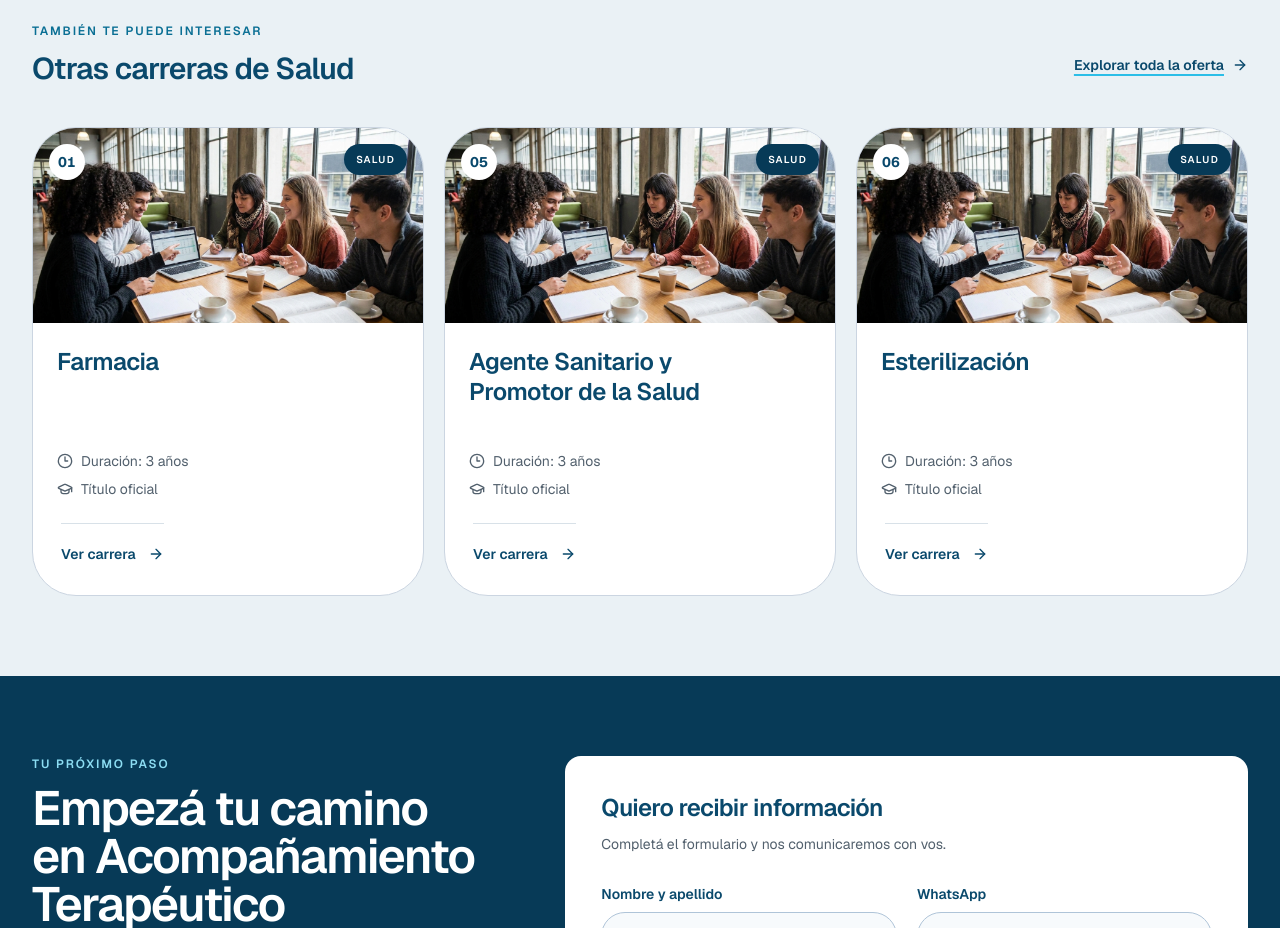
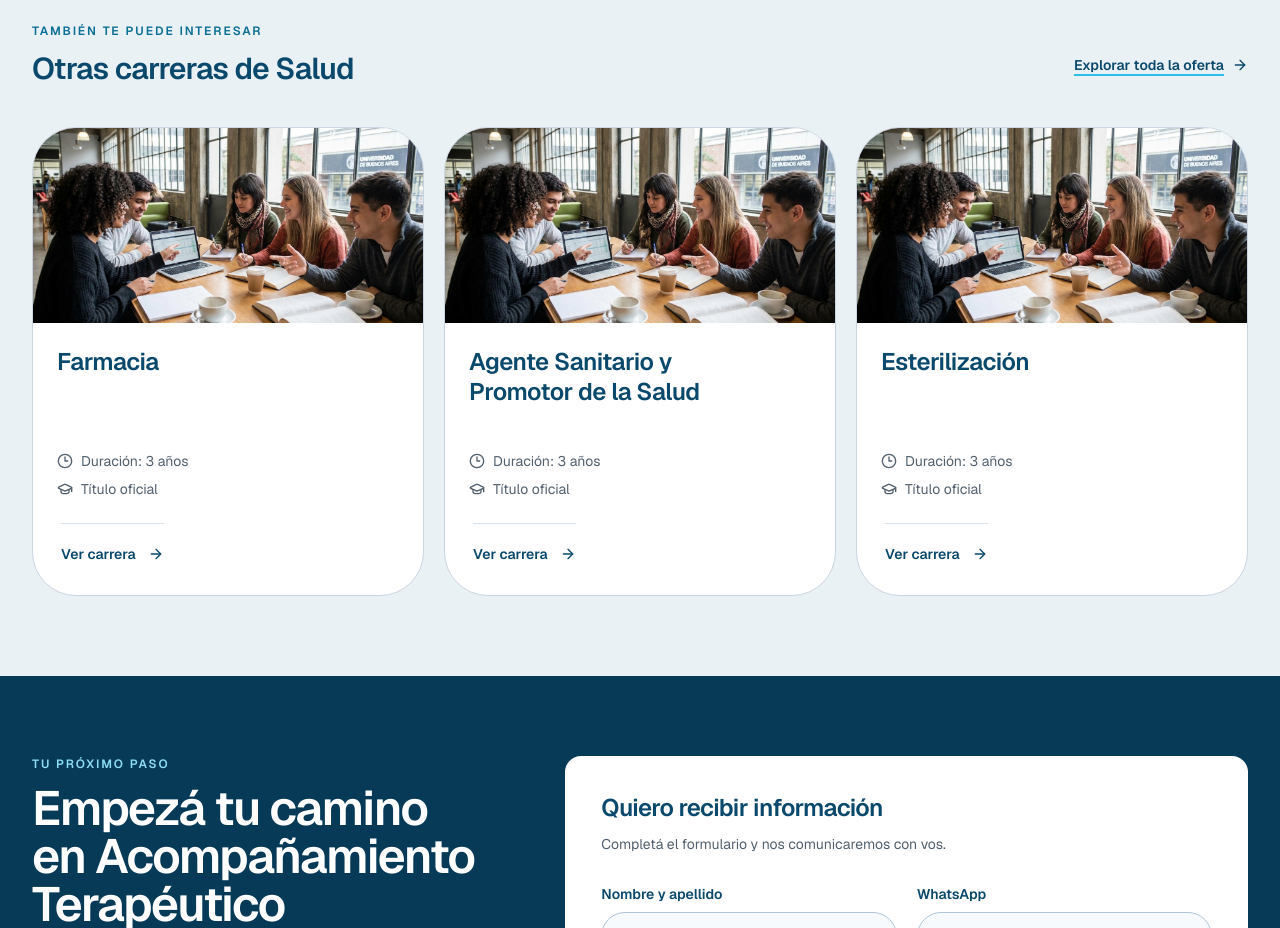
Before and after one commit to iesnuevohorizontejujuy-lgtm/sitio-web, a Next.js app in the folder frontend/: page /carreras/acompanamiento-terapeutico in a window 1280 px wide. Shown: the part 2840-3768 px from the top of the page. Built offline with nearby package versions, Linux system fonts and the light colour scheme; no server answers.

Commit message:
Update: se elimno de las tyarjetas la numeraciones

```diff
--- a/frontend/src/components/institutional/CareerCard.tsx
+++ b/frontend/src/components/institutional/CareerCard.tsx
@@ -31,14 +31,14 @@ export function CareerCard({ career, index, compact = false }: CareerCardProps)
           sizes={compact ? "(max-width: 768px) 100vw, 33vw" : "(max-width: 768px) 100vw, (max-width: 1280px) 50vw, 33vw"}
           className="object-cover transition-transform duration-700 group-hover:scale-[1.035]"
         />
-        <div className="absolute inset-x-0 top-0 flex items-start justify-between gap-3 p-4">
+        {/*<div className="absolute inset-x-0 top-0 flex items-start justify-between gap-3 p-4">
           <span className="inline-flex min-h-9 min-w-9 items-center justify-center rounded-lg bg-white px-2 text-sm font-bold tabular-nums text-[#0A496C] shadow-sm">
             {String(index + 1).padStart(2, "0")}
           </span>
           <span className="max-w-[70%] rounded-md bg-[#073A57] px-3 py-2 text-right text-[10px] font-semibold uppercase tracking-[0.12em] text-white">
             {career.area}
           </span>
-        </div>
+        </div>*/}
       </div>
 
       <div className={compact ? "p-6" : "p-6 md:p-7"}>
```
